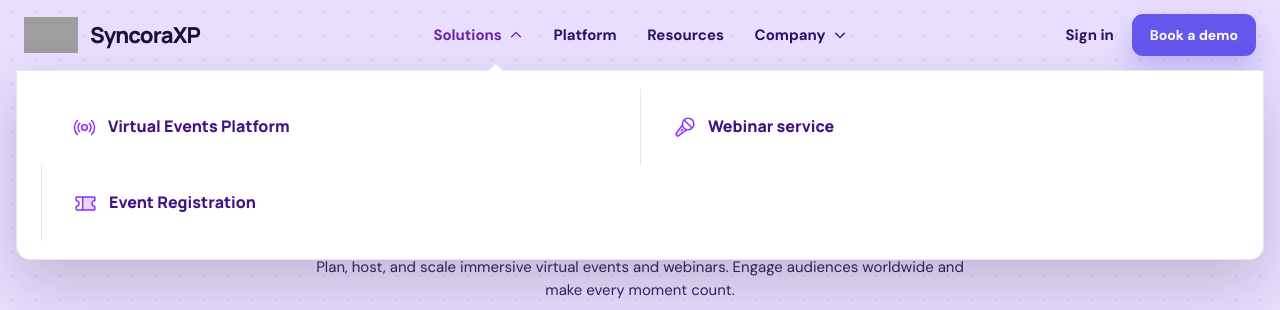
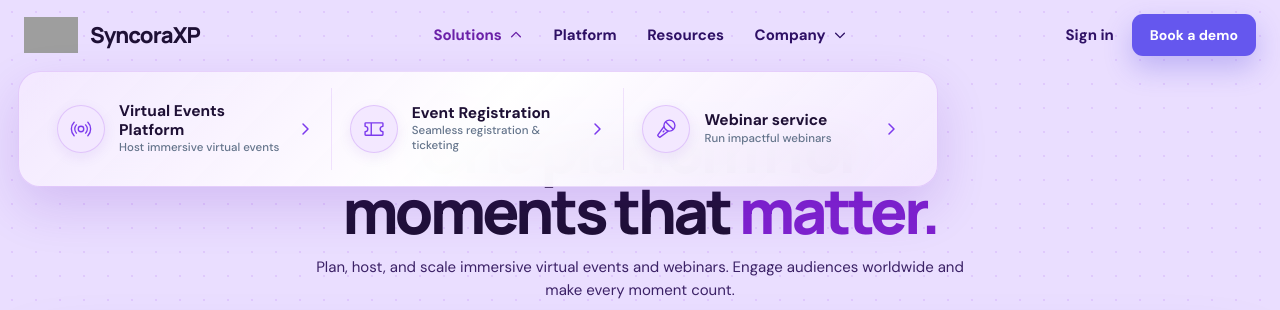
Before and after one commit to AvinashSingh09/SyncoraXP, a React (Vite) app in the folder apps/web/: page / in a window 1280 px wide. Both pictures are taken after a click on the button "Solutions". Shown: the top 310 px of the page. Built offline with nearby package versions, Linux system fonts and the light colour scheme; no server answers; grey boxes are pictures that could not be loaded.

Commit message:
feat: redesign solutions hover nav bar and enforce mutual dropdown exclusion

```diff
--- a/apps/web/src/components/MarketingHeader.tsx
+++ b/apps/web/src/components/MarketingHeader.tsx
@@ -72,11 +72,19 @@ export function MarketingHeader() {
         <div
           ref={solutionsMenuRef}
           className={`solutions-menu${solutionsOpen ? " is-open" : ""}`}
-          onMouseEnter={() => setSolutionsOpen(true)}
+          onMouseEnter={() => {
+            setSolutionsOpen(true);
+            setCompanyOpen(false);
+            setCompanyPinned(false);
+          }}
           onMouseLeave={() => {
             if (!solutionsPinned) setSolutionsOpen(false);
           }}
-          onFocus={() => setSolutionsOpen(true)}
+          onFocus={() => {
+            setSolutionsOpen(true);
+            setCompanyOpen(false);
+            setCompanyPinned(false);
+          }}
           onBlur={(event) => {
             if (!event.currentTarget.contains(event.relatedTarget as Node) && !solutionsPinned) {
               setSolutionsOpen(false);
@@ -92,6 +100,10 @@ export function MarketingHeader() {
               setSolutionsPinned((current) => {
                 const next = !current;
                 setSolutionsOpen(next);
+                if (next) {
+                  setCompanyOpen(false);
+                  setCompanyPinned(false);
+                }
                 return next;
               });
             }}
@@ -100,64 +112,195 @@ export function MarketingHeader() {
           </button>
 
           {solutionsOpen && (
-            <div className="solutions-dropdown" id="desktop-solutions-menu" role="menu">
-              <div className="mega-solution-list">
+            <div
+              className="solutions-dropdown-bar"
+              id="desktop-solutions-menu"
+              role="menu"
+              style={{
+                position: "absolute",
+                top: "calc(100% + 14px)",
+                left: "50%",
+                transform: "translateX(-50%)",
+                width: "min(920px, calc(100vw - 48px))",
+                background: "linear-gradient(135deg, rgba(243, 232, 255, 0.94) 0%, rgba(255, 255, 255, 0.98) 50%, rgba(243, 232, 255, 0.94) 100%)",
+                borderRadius: "22px",
+                border: "1.5px solid rgba(147, 51, 234, 0.18)",
+                boxShadow: "0 20px 50px rgba(91, 20, 189, 0.16)",
+                padding: "16px 20px",
+                display: "grid",
+                gridTemplateColumns: "repeat(3, 1fr)",
+                gap: "0",
+                boxSizing: "border-box",
+                backdropFilter: "blur(20px)",
+                WebkitBackdropFilter: "blur(20px)",
+                zIndex: 1000,
+              }}
+            >
+              {/* Item 1: Virtual Events Platform */}
               <Link
-                  className="mega-solution-row"
                 to="/virtual-events-platform"
                 role="menuitem"
                 onClick={() => {
                   setSolutionsOpen(false);
                   setSolutionsPinned(false);
                 }}
+                style={{
+                  display: "flex",
+                  alignItems: "center",
+                  gap: "14px",
+                  padding: "14px 18px",
+                  textDecoration: "none",
+                  borderRight: "1px solid rgba(147, 51, 234, 0.12)",
+                  transition: "all 0.2s ease",
+                  borderRadius: "14px 0 0 14px",
+                }}
+                className="solutions-hover-col"
               >
-                  <span className="mega-solution-title">
-                    <Broadcast size={23} weight="duotone" />
-                    <strong>Virtual Events Platform</strong>
+                {/* Icon Badge */}
+                <div style={{
+                  width: "48px",
+                  height: "48px",
+                  borderRadius: "50%",
+                  background: "#f3e8ff",
+                  border: "1px solid rgba(147, 51, 234, 0.2)",
+                  display: "grid",
+                  placeItems: "center",
+                  boxShadow: "0 4px 14px rgba(91, 20, 189, 0.08)",
+                  flexShrink: 0,
+                }}>
+                  <Broadcast size={22} weight="regular" color="#7c3aed" />
+                </div>
+
+                {/* Text Group */}
+                <div style={{ flex: 1, display: "flex", flexDirection: "column", gap: "2px" }}>
+                  <strong style={{ fontSize: "15.5px", fontWeight: 850, color: "#1e1035", lineHeight: 1.2 }}>
+                    Virtual Events Platform
+                  </strong>
+                  <span style={{ fontSize: "11.5px", color: "#64748b", fontWeight: 500, lineHeight: 1.3 }}>
+                    Host immersive virtual events
                   </span>
+                </div>
+
+                {/* Arrow Icon */}
+                <CaretRight size={16} weight="bold" color="#7c3aed" style={{ flexShrink: 0, transition: "transform 0.2s ease" }} />
               </Link>
+
+              {/* Item 2: Event Registration */}
               <Link
-                  className="mega-solution-row"
+                to="/event-registration"
+                role="menuitem"
+                onClick={() => {
+                  setSolutionsOpen(false);
+                  setSolutionsPinned(false);
+                }}
+                style={{
+                  display: "flex",
+                  alignItems: "center",
+                  gap: "14px",
+                  padding: "14px 18px",
+                  textDecoration: "none",
+                  borderRight: "1px solid rgba(147, 51, 234, 0.12)",
+                  transition: "all 0.2s ease",
+                }}
+                className="solutions-hover-col"
+              >
+                {/* Icon Badge */}
+                <div style={{
+                  width: "48px",
+                  height: "48px",
+                  borderRadius: "50%",
+                  background: "#f3e8ff",
+                  border: "1px solid rgba(147, 51, 234, 0.2)",
+                  display: "grid",
+                  placeItems: "center",
+                  boxShadow: "0 4px 14px rgba(91, 20, 189, 0.08)",
+                  flexShrink: 0,
+                }}>
+                  <Ticket size={22} weight="regular" color="#7c3aed" />
+                </div>
+
+                {/* Text Group */}
+                <div style={{ flex: 1, display: "flex", flexDirection: "column", gap: "2px" }}>
+                  <strong style={{ fontSize: "15.5px", fontWeight: 850, color: "#1e1035", lineHeight: 1.2 }}>
+                    Event Registration
+                  </strong>
+                  <span style={{ fontSize: "11.5px", color: "#64748b", fontWeight: 500, lineHeight: 1.3 }}>
+                    Seamless registration & ticketing
+                  </span>
+                </div>
+
+                {/* Arrow Icon */}
+                <CaretRight size={16} weight="bold" color="#7c3aed" style={{ flexShrink: 0, transition: "transform 0.2s ease" }} />
+              </Link>
+
+              {/* Item 3: Webinar service */}
+              <Link
                 to="/webinar-service"
                 role="menuitem"
                 onClick={() => {
                   setSolutionsOpen(false);
                   setSolutionsPinned(false);
                 }}
+                style={{
+                  display: "flex",
+                  alignItems: "center",
+                  gap: "14px",
+                  padding: "14px 18px",
+                  textDecoration: "none",
+                  transition: "all 0.2s ease",
+                  borderRadius: "0 14px 14px 0",
+                }}
+                className="solutions-hover-col"
               >
-                  <span className="mega-solution-title">
-                    <MicrophoneStage size={23} weight="duotone" />
-                    <strong>Webinar service</strong>
+                {/* Icon Badge */}
+                <div style={{
+                  width: "48px",
+                  height: "48px",
+                  borderRadius: "50%",
+                  background: "#f3e8ff",
+                  border: "1px solid rgba(147, 51, 234, 0.2)",
+                  display: "grid",
+                  placeItems: "center",
+                  boxShadow: "0 4px 14px rgba(91, 20, 189, 0.08)",
+                  flexShrink: 0,
+                }}>
+                  <MicrophoneStage size={22} weight="regular" color="#7c3aed" />
+                </div>
+
+                {/* Text Group */}
+                <div style={{ flex: 1, display: "flex", flexDirection: "column", gap: "2px" }}>
+                  <strong style={{ fontSize: "15.5px", fontWeight: 850, color: "#1e1035", lineHeight: 1.2 }}>
+                    Webinar service
+                  </strong>
+                  <span style={{ fontSize: "11.5px", color: "#64748b", fontWeight: 500, lineHeight: 1.3 }}>
+                    Run impactful webinars
                   </span>
+                </div>
+
+                {/* Arrow Icon */}
+                <CaretRight size={16} weight="bold" color="#7c3aed" style={{ flexShrink: 0, transition: "transform 0.2s ease" }} />
               </Link>
-                <Link
-                  className="mega-solution-row"
-                  to="/event-registration"
-                  role="menuitem"
-                  onClick={() => {
+            </div>
+          )}
+        </div>
+        <a href={landingAnchor("#solutions")} onMouseEnter={() => { setSolutionsOpen(false); setSolutionsPinned(false); setCompanyOpen(false); setCompanyPinned(false); }}>Platform</a>
+        <a href={landingAnchor("#capabilities")} onMouseEnter={() => { setSolutionsOpen(false); setSolutionsPinned(false); setCompanyOpen(false); setCompanyPinned(false); }}>Resources</a>
+        <div
+          ref={companyMenuRef}
+          className={`solutions-menu${companyOpen ? " is-open" : ""}`}
+          onMouseEnter={() => {
+            setCompanyOpen(true);
             setSolutionsOpen(false);
             setSolutionsPinned(false);
           }}
-                >
-                  <span className="mega-solution-title">
-                    <Ticket size={23} weight="duotone" />
-                    <strong>Event Registration</strong>
-                  </span>
-                </Link>
-              </div>
-            </div>
-          )}
-        </div>
-        <a href={landingAnchor("#solutions")}>Platform</a>
-        <a href={landingAnchor("#capabilities")}>Resources</a>
-        <div
-          ref={companyMenuRef}
-          className={`solutions-menu${companyOpen ? " is-open" : ""}`}
-          onMouseEnter={() => setCompanyOpen(true)}
           onMouseLeave={() => {
             if (!companyPinned) setCompanyOpen(false);
           }}
-          onFocus={() => setCompanyOpen(true)}
+          onFocus={() => {
+            setCompanyOpen(true);
+            setSolutionsOpen(false);
+            setSolutionsPinned(false);
+          }}
           onBlur={(event) => {
             if (!event.currentTarget.contains(event.relatedTarget as Node) && !companyPinned) {
               setCompanyOpen(false);
@@ -173,6 +316,10 @@ export function MarketingHeader() {
               setCompanyPinned((current) => {
                 const next = !current;
                 setCompanyOpen(next);
+                if (next) {
+                  setSolutionsOpen(false);
+                  setSolutionsPinned(false);
+                }
                 return next;
               });
             }}
```
Also changed, not shown: apps/web/src/styles.css. Lines whose indentation alone changed are shown as unchanged.
